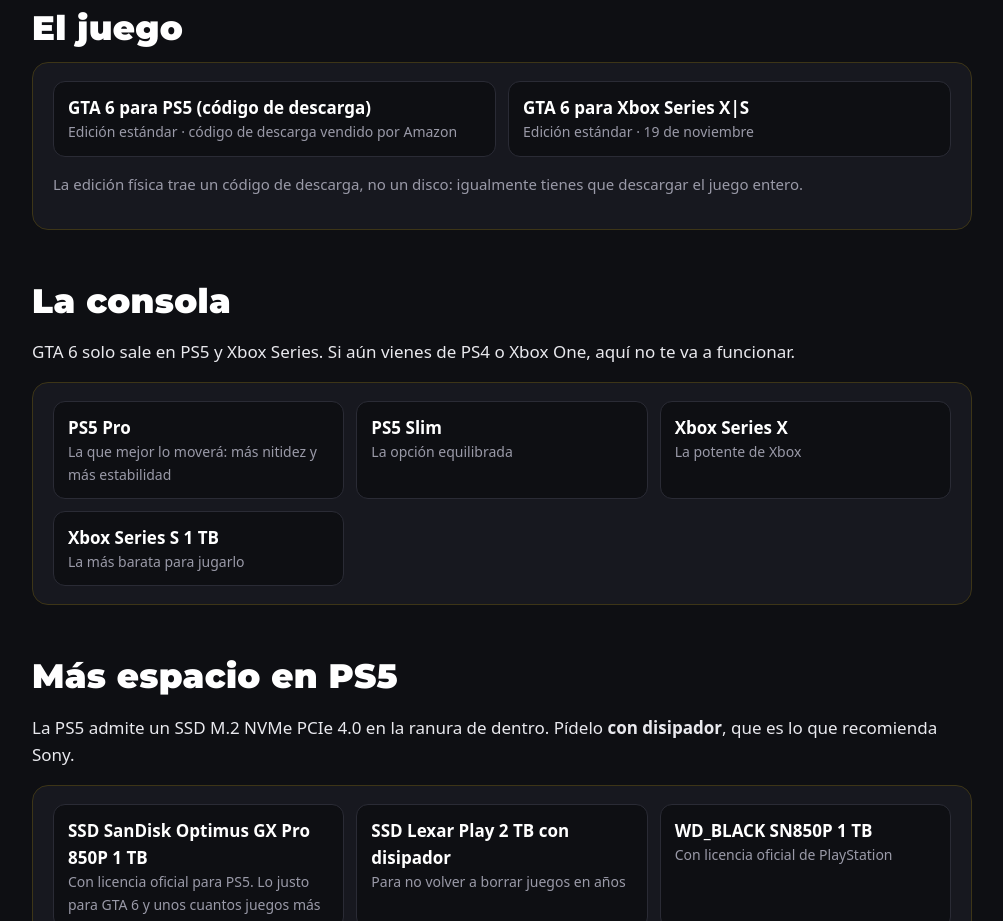
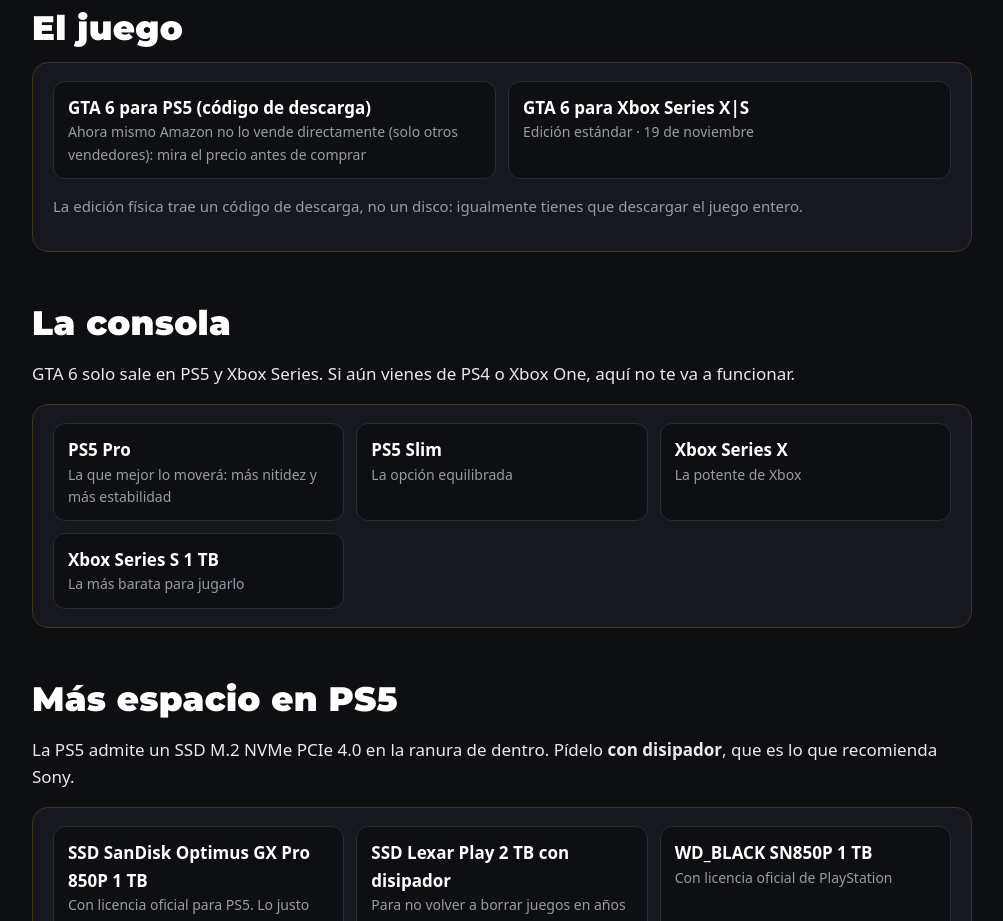
Before and after one commit to godcayt/godcayt.github.io, a plain HTML site: page equipo.html in a window 1280 px wide. Shown: the part 920-1841 px from the top of the page, without its empty margins (138-1141 px from the left). Drawn offline with Linux system fonts and the light colour scheme.

Commit message:
Equipo: aviso de que Amazon no vende ahora el código de GTA 6
Co-Authored-By: Claude Opus 5.5 <noreply@anthropic.com>
Claude-Session: https://claude.ai/code/session_01X77GVo6A1QgwJNqAXvM6Au

```diff
--- a/equipo.html
+++ b/equipo.html
@@ -33,7 +33,7 @@
 <p class="lead">GTA 6 pide <b>hasta 212 GB libres</b>. En una PS5 de 825 GB te quedan unos 667 GB útiles (en la Slim de 1 TB, unos 848), así que con varios juegos grandes ya no cabe. Antes de comprar nada, mira si te basta con <a href="respuestas.html">borrar lo que no usas</a>. Si te falta algo, esto es lo que yo elegiría.</p>
 
 <h2>El juego</h2>
-<div class="card afi"><div class="prods"><a href="https://www.amazon.es/dp/B0GZH9BJYD?tag=godca06-21" rel="sponsored nofollow noopener" target="_blank">GTA 6 para PS5 (código de descarga)<i>Edición estándar · código de descarga vendido por Amazon</i></a><a href="https://www.amazon.es/s?k=Grand+Theft+Auto+VI+Xbox+Series&tag=godca06-21" rel="sponsored nofollow noopener" target="_blank">GTA 6 para Xbox Series X|S<i>Edición estándar · 19 de noviembre</i></a></div><p class="nota">La edición física trae un código de descarga, no un disco: igualmente tienes que descargar el juego entero.</p></div>
+<div class="card afi"><div class="prods"><a href="https://www.amazon.es/dp/B0GZH9BJYD?tag=godca06-21" rel="sponsored nofollow noopener" target="_blank">GTA 6 para PS5 (código de descarga)<i>Ahora mismo Amazon no lo vende directamente (solo otros vendedores): mira el precio antes de comprar</i></a><a href="https://www.amazon.es/s?k=Grand+Theft+Auto+VI+Xbox+Series&tag=godca06-21" rel="sponsored nofollow noopener" target="_blank">GTA 6 para Xbox Series X|S<i>Edición estándar · 19 de noviembre</i></a></div><p class="nota">La edición física trae un código de descarga, no un disco: igualmente tienes que descargar el juego entero.</p></div>
 
 <h2>La consola</h2>
 <p>GTA 6 solo sale en PS5 y Xbox Series. Si aún vienes de PS4 o Xbox One, aquí no te va a funcionar.</p>
```
